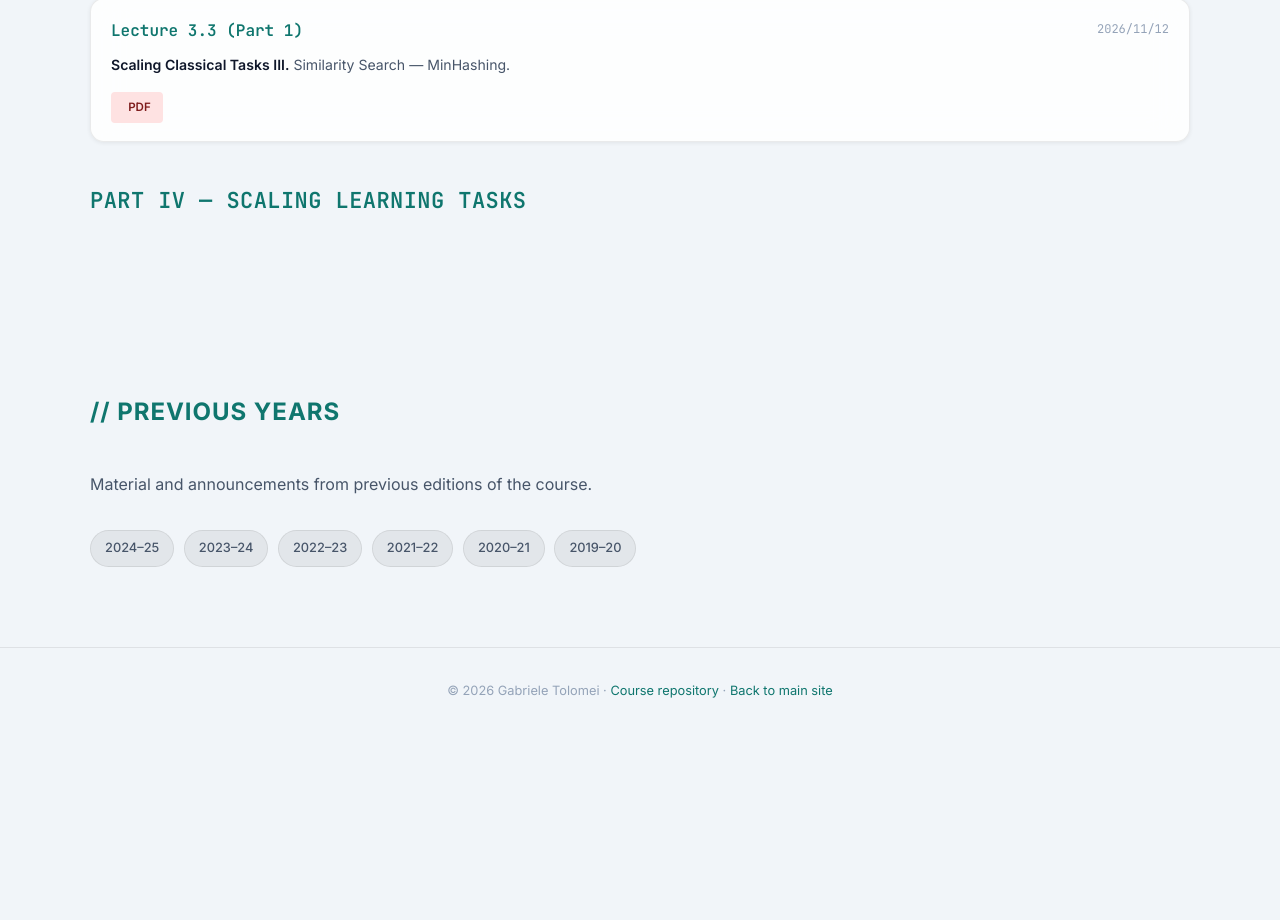
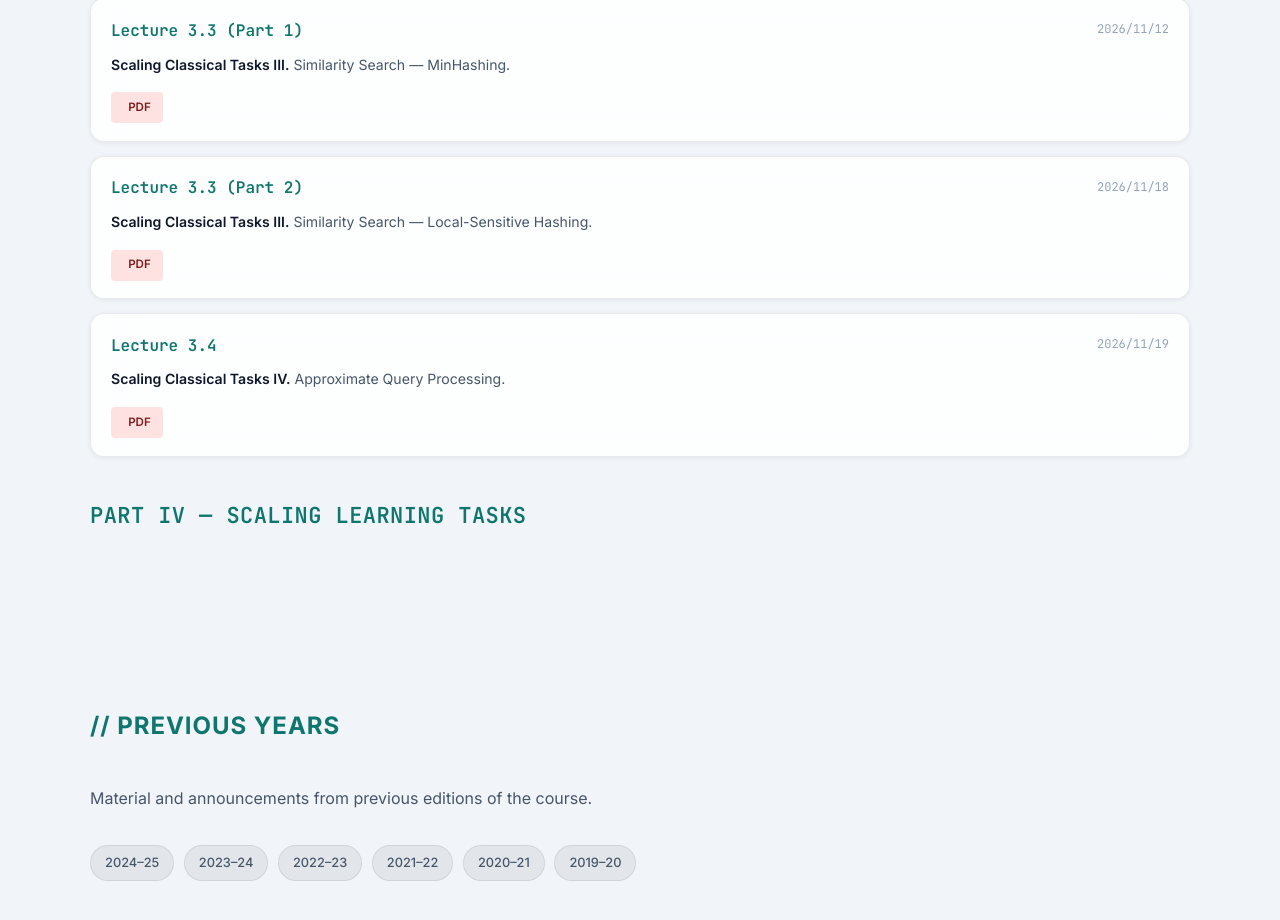
Before and after one commit to gtolomei/gtolomei.github.io, a plain HTML site: page teaching/bdc.html in a window 1280 px wide. Shown: the part 6127-7047 px from the top of the page. Before the commit the page ends 6860 px from the top, so only its background shows below. Drawn offline with Linux system fonts and the light colour scheme.

Commit message:
[BDC]: Added Lectures 3.3 (Part 2) and 3.4

```diff
--- a/teaching/bdc.html
+++ b/teaching/bdc.html
@@ -529,17 +529,28 @@
             <!-- <a class="lecture-tag lecture-tag-html" href="../assets/docs/bdc/slides/html/Lecture_3_3_Similarity_Search_Part1.html" target="_blank" rel="noopener"><i class="ti ti-code" aria-hidden="true"></i>HTML</a> -->
           </div>
         </article>
-        <!-- <article class="lecture-card">
+        <article class="lecture-card">
           <div class="lecture-card-head">
-            <span class="lecture-card-id">Lecture 3.5</span>
-            <span class="lecture-card-date"><i class="ti ti-calendar" aria-hidden="true"></i>Date TBD</span>
+            <span class="lecture-card-id">Lecture 3.3 (Part 2)</span>
+            <span class="lecture-card-date"><i class="ti ti-calendar" aria-hidden="true"></i>2026/11/18</span>
           </div>
-          <p class="lecture-card-desc"><strong style="color:var(--text);font-weight:600;">Scaling Classical Tasks V.</strong> Locality-Sensitive Hashing (LSH) — MinHashing, LSH bands, sub-linear nearest-neighbor search.</p>
+          <p class="lecture-card-desc"><strong style="color:var(--text);font-weight:600;">Scaling Classical Tasks III.</strong> Similarity Search — Local-Sensitive Hashing.</p>
           <div class="lecture-card-links">
-            <a class="lecture-tag lecture-tag-pdf" href="../assets/docs/bdc/slides/pdf/Lecture_3_5_Locality_Sensitive_Hashing.pdf" target="_blank" rel="noopener"><i class="ti ti-file-type-pdf" aria-hidden="true"></i>PDF</a>
-            <a class="lecture-tag lecture-tag-html" href="../assets/docs/bdc/slides/html/Lecture_3_5_Locality_Sensitive_Hashing.html" target="_blank" rel="noopener"><i class="ti ti-code" aria-hidden="true"></i>HTML</a>
+            <a class="lecture-tag lecture-tag-pdf" href="../assets/docs/bdc/slides/pdf/Lecture_3_3_Similarity_Search_Part2.pdf" target="_blank" rel="noopener"><i class="ti ti-file-type-pdf" aria-hidden="true"></i>PDF</a>
+            <!-- <a class="lecture-tag lecture-tag-html" href="../assets/docs/bdc/slides/html/Lecture_3_3_Similarity_Search_Part2.html" target="_blank" rel="noopener"><i class="ti ti-code" aria-hidden="true"></i>HTML</a> -->
           </div>
-        </article> -->
+        </article>
+        <article class="lecture-card">
+          <div class="lecture-card-head">
+            <span class="lecture-card-id">Lecture 3.4</span>
+            <span class="lecture-card-date"><i class="ti ti-calendar" aria-hidden="true"></i>2026/11/19</span>
+          </div>
+          <p class="lecture-card-desc"><strong style="color:var(--text);font-weight:600;">Scaling Classical Tasks IV.</strong> Approximate Query Processing.</p>
+          <div class="lecture-card-links">
+            <a class="lecture-tag lecture-tag-pdf" href="../assets/docs/bdc/slides/pdf/Lecture_3_4_Approximate_Query_Processing.pdf" target="_blank" rel="noopener"><i class="ti ti-file-type-pdf" aria-hidden="true"></i>PDF</a>
+            <!-- <a class="lecture-tag lecture-tag-html" href="../assets/docs/bdc/slides/html/Lecture_3_4_Approximate_Query_Processing.html" target="_blank" rel="noopener"><i class="ti ti-code" aria-hidden="true"></i>HTML</a> -->
+          </div>
+        </article>
       </div>
     </div>
 
```
Also changed, not shown: teaching/os.html (+25 -25 lines), 2 other files.
